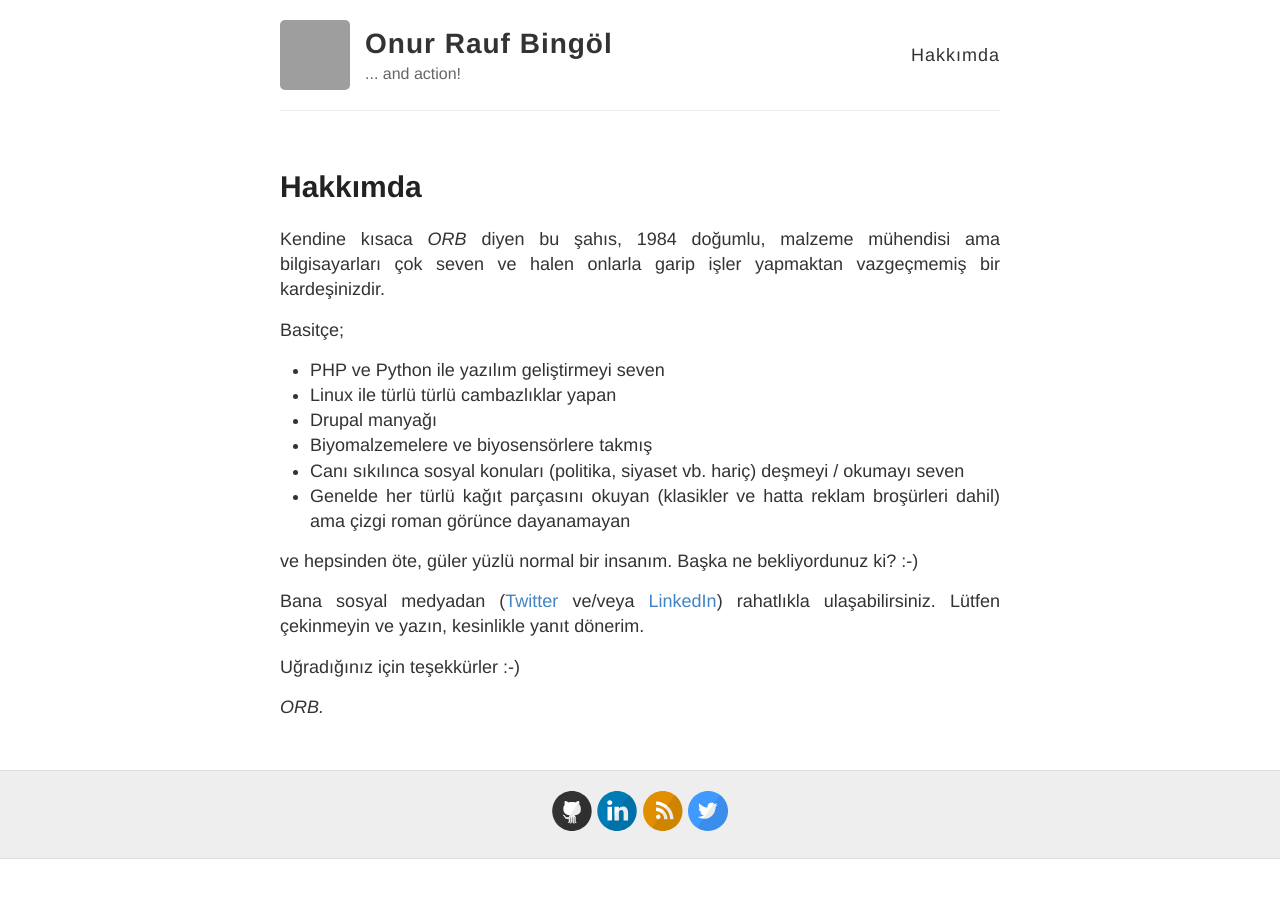
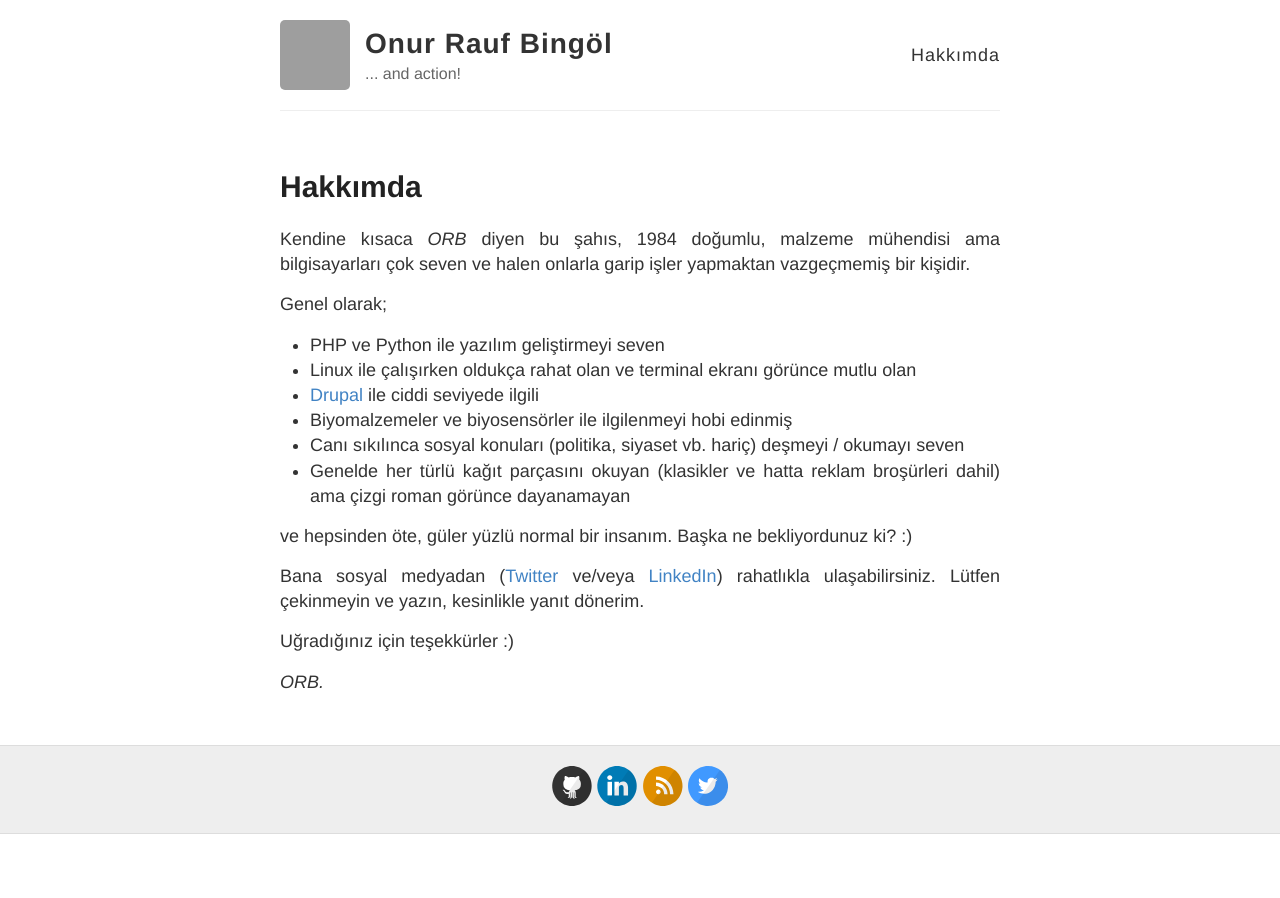
Before and after one commit to orbingol/orbingol.github.io, a Jekyll site: the page built from hakkimda.md, in a window 1280 px wide. Built offline with Jekyll 4.4.1, drawn with Linux system fonts in a browser that asks for light colours; Markdown is read by kramdown in place of the engine named in the settings; grey boxes are pictures that could not be loaded.

Commit message:
Updated about me page.

```diff
--- a/hakkimda.md
+++ b/hakkimda.md
@@ -6,21 +6,21 @@ menu: main
 permalink: /hakkimda/
 ---
 
-Kendine kısaca *ORB* diyen bu şahıs, 1984 doğumlu, malzeme mühendisi ama bilgisayarları çok seven ve halen onlarla garip işler yapmaktan vazgeçmemiş bir kardeşinizdir.
+Kendine kısaca *ORB* diyen bu şahıs, 1984 doğumlu, malzeme mühendisi ama bilgisayarları çok seven ve halen onlarla garip işler yapmaktan vazgeçmemiş bir kişidir.
 
-Basitçe;
+Genel olarak;
 
 * PHP ve Python ile yazılım geliştirmeyi seven
-* Linux ile türlü türlü cambazlıklar yapan
-* Drupal manyağı
-* Biyomalzemelere ve biyosensörlere takmış
+* Linux ile çalışırken oldukça rahat olan ve terminal ekranı görünce mutlu olan
+* [Drupal](https://drupal.org) ile ciddi seviyede ilgili
+* Biyomalzemeler ve biyosensörler ile ilgilenmeyi hobi edinmiş
 * Canı sıkılınca sosyal konuları (politika, siyaset vb. hariç) deşmeyi / okumayı seven
 * Genelde her türlü kağıt parçasını okuyan (klasikler ve hatta reklam broşürleri dahil) ama çizgi roman görünce dayanamayan
 
-ve hepsinden öte, güler yüzlü normal bir insanım. Başka ne bekliyordunuz ki? :-)
+ve hepsinden öte, güler yüzlü normal bir insanım. Başka ne bekliyordunuz ki? :)
 
 Bana sosyal medyadan ([Twitter](https://twitter.com/orbingol) ve/veya [LinkedIn](https://www.linkedin.com/in/onurraufbingol)) rahatlıkla ulaşabilirsiniz. Lütfen çekinmeyin ve yazın, kesinlikle yanıt dönerim.
 
-Uğradığınız için teşekkürler :-)
+Uğradığınız için teşekkürler :)
 
 _ORB._
```
